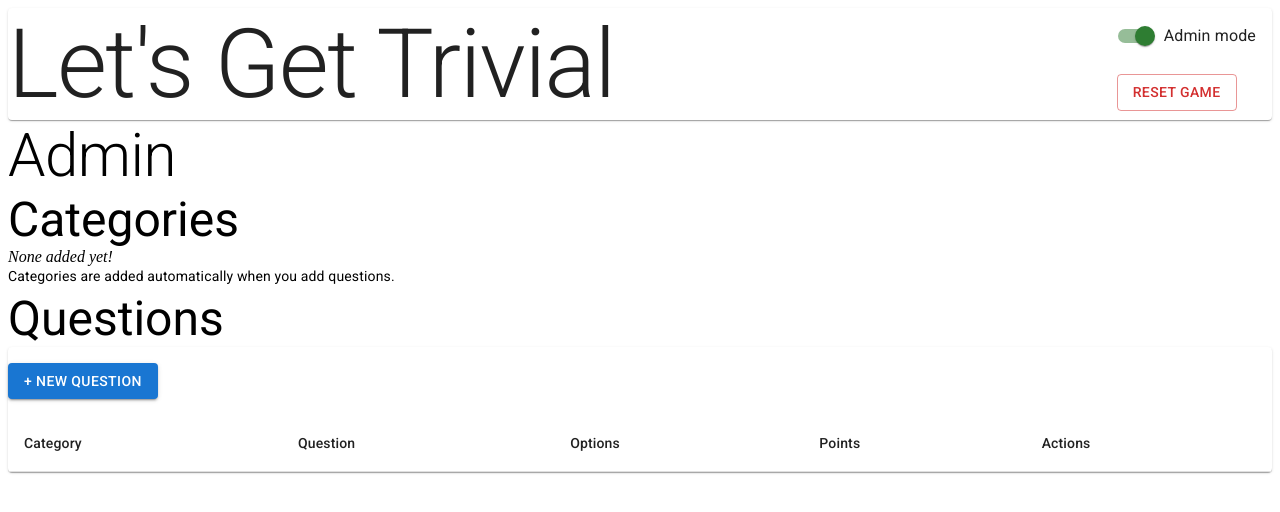
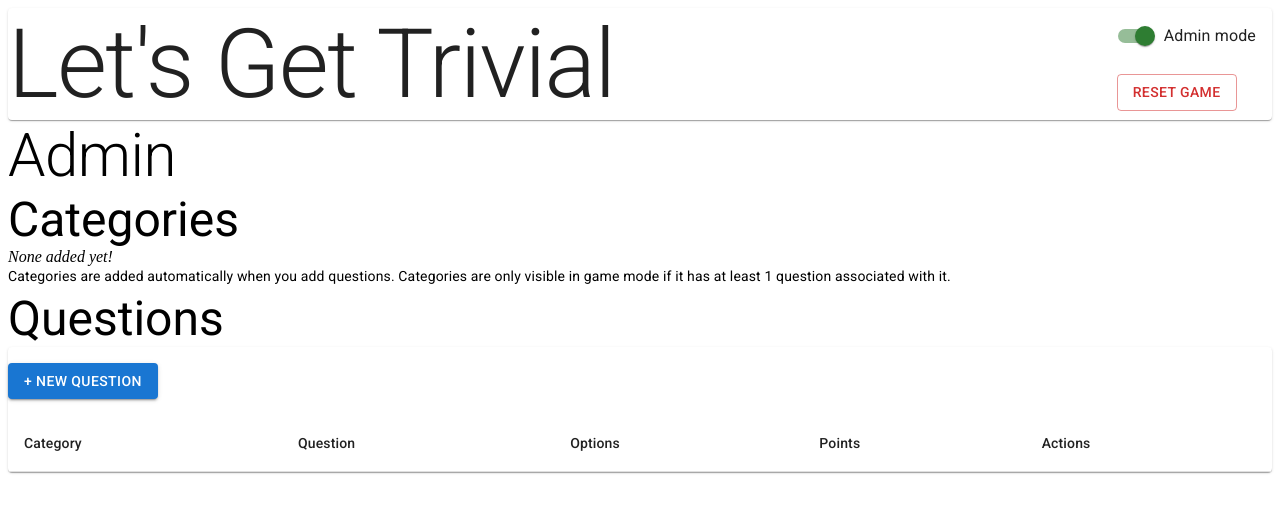
Before and after one commit to leovolving/trivia, a React (Create React App) app: page / in a window 1280 px wide. Shown: the top 512 px of the page. Built offline with nearby package versions, Linux system fonts and the light colour scheme.

Commit message:
only show active categories

```diff
--- a/src/pages/Admin.jsx
+++ b/src/pages/Admin.jsx
@@ -20,7 +20,9 @@ const Admin = ({ questions, categories, setQuestions, setCategories }) => {
         <i>None added yet!</i>
       )}
       <Typography variant="body2" gutterBottom>
-        Categories are added automatically when you add questions.
+        Categories are added automatically when you add questions. Categories
+        are only visible in game mode if it has at least 1 question associated
+        with it.
       </Typography>
 
       <Typography variant="h3">Questions</Typography>
--- a/src/pages/Game.jsx
+++ b/src/pages/Game.jsx
@@ -6,6 +6,11 @@ import { GameQuestionModal } from "../components";
 
 const Game = ({ categories, questions, setQuestions }) => {
   const [openQuestion, setOpenQuestion] = useState(null);
+
+  const activeCategories = categories.filter((c) =>
+    questions.some((q) => q.category === c.id)
+  );
+
   const getQuestionsForCategory = (categoryId) => {
     return questions
       .filter((q) => q.category === categoryId)
@@ -16,7 +21,7 @@ const Game = ({ categories, questions, setQuestions }) => {
     <>
       <Typography variant="h2">Game</Typography>
       <ul className="game-board normalized-ul">
-        {categories.map((c) => (
+        {activeCategories.map((c) => (
           <li key={c.id}>
             <Typography variant="h3">{c.label}</Typography>
             <ul className="normalized-ul">
```
